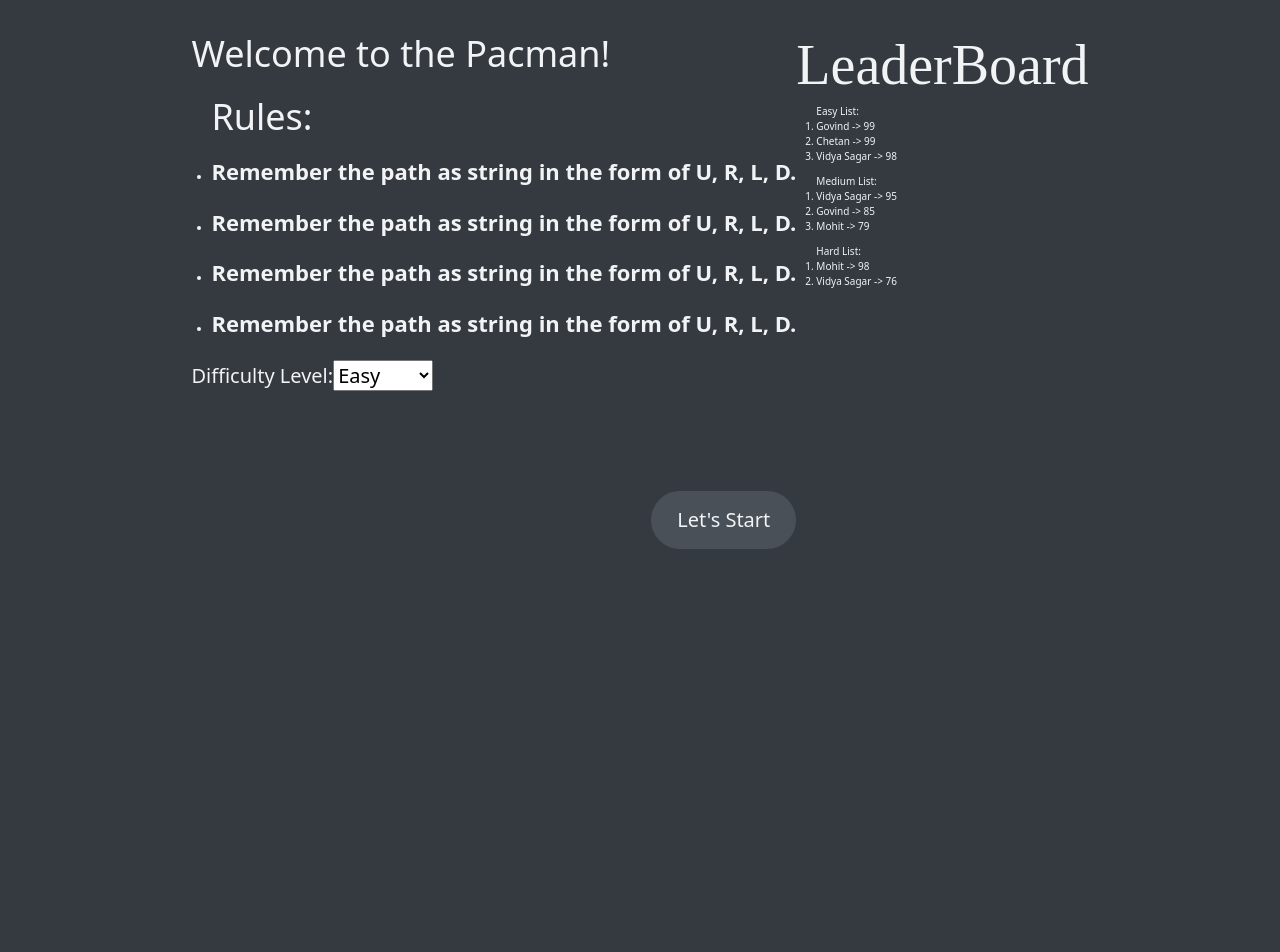
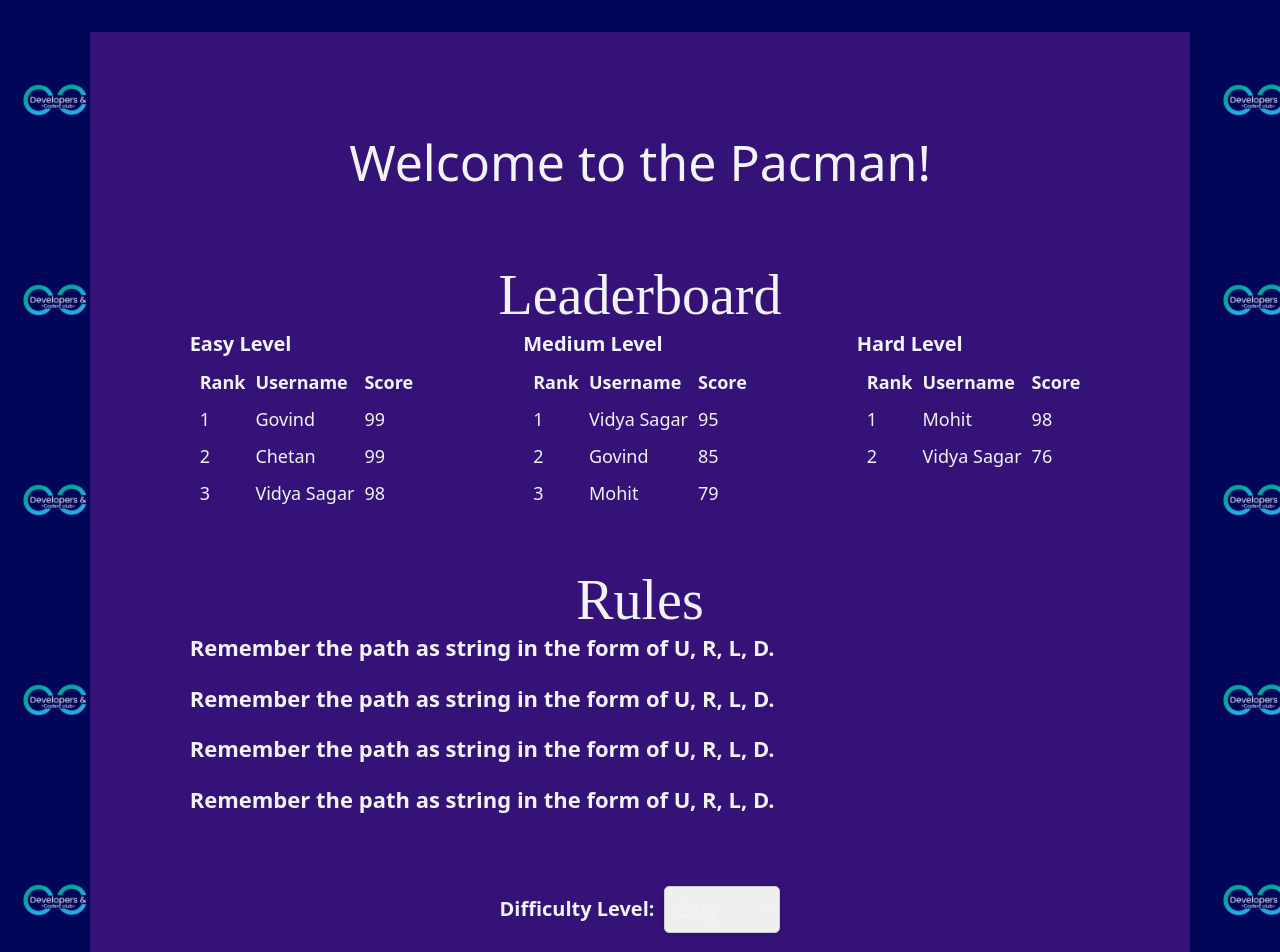
Before and after one commit to oohomohit/Pacman, a React (Vite) app in the folder Frontend/: page /start in a window 1280 px wide. Shown: the top 952 px of the page. Before the commit the page ends 800 px from the top, so only its background shows below. Built offline with nearby package versions, Linux system fonts and the light colour scheme.

Commit message:
style updated

```diff
--- a/Frontend/package.json
+++ b/Frontend/package.json
@@ -26,6 +26,7 @@
     "eslint-plugin-react": "^7.33.2",
     "eslint-plugin-react-hooks": "^4.6.0",
     "eslint-plugin-react-refresh": "^0.4.5",
+    "tailwindcss": "^3.4.3",
     "vite": "^5.1.0",
     "vite-plugin-eslint": "^1.8.1"
   }
--- a/Frontend/pages/LoginPage.jsx
+++ b/Frontend/pages/LoginPage.jsx
@@ -12,28 +12,29 @@ function LoginPage() {
   }
 
   return (
-    <section className="vh-100 w-100" style={{ backgroundColor: "yellow" }}>
-      <div className="container py-5 h-100">
-        <div className="row d-flex justify-content-center align-items-center h-100">
-          <div className="col">
+    <section className="vh-100 w-100  " >
+      <div className="container py-5 h-100 ">
+        <div className="  row d-flex justify-content-center align-items-center h-100 ">
+          <div className="col ">
             <div
               className="card"
               style={{
                 borderRadius: "1rem",
                 maxWidth: "800px",
                 margin: "0 auto",
+                backgroundColor:"#f5bb2a",
               }}
             >
               <div className="row">
-                <div className="image-icon">
+                <div className="loginPage-imageIcon">
                   <img
                     src="https://tse3.mm.bing.net/th?id=OIP.v0A2yxPF5gTfSA7l_gKcDgHaF7&pid=Api&P=0&h=180"
                     alt="pacmanimage"
                     // className="img-fluid"
-                    style={{ borderRadius: "1rem 0 0 1rem" }}
+                    style={{ borderRadius: "1rem" }}
                   />
                 </div>
-                <div className="col-md-6 col-lg-7 d-flex align-items-center">
+                <div className="w-100  col-md-6 col-lg-7 d-flex align-items-center  ">
                   <div className="card-body p-4 p-lg-5 text-black">
                     <form>
                       <div className="d-flex align-items-center mb-3 pb-1">
@@ -44,12 +45,53 @@ function LoginPage() {
                       </div>
 
                       <h5
-                        className="fw-normal mb-3 pb-3"
-                        style={{ letterSpacing: "1px" }}
+                        // className="fw-normal mb-3 pb-3"
+                        className=" w-full text-center"
+                        style={{ fontSize: "2.5rem"}}
+
+                        // style={{ letterSpacing: "1px" }}
                       >
-                        <strong>Enter Details to Play Game</strong>
+                        Enter Details to Play Game
+                        {/* <strong className=" flex justify-center item-center" >Enter Details to Play Game</strong> */}
                       </h5>
 
+                      <label className="form-label" htmlFor="form2Example17">
+                        <strong>Username</strong>
+                      </label>
+
+                      <div className="form-outline mb-4">
+                        <input
+                          type="text"
+                          id="form2Example17"
+                          className="form-control form-control-lg "
+                          value={userName}
+                          onChange={(e) =>
+                            setUserName(e.target.value.toUpperCase())
+                          }
+                          placeholder="Your Name"
+                        />
+                      </div>
+
+                      <label className="form-label" htmlFor="form2Example27">
+                        <strong> Enrollment</strong>
+                      </label>
+
+                      <div className="form-outline mb-4">
+                        <input
+                          type="text"
+                          id="form2Example27"
+                          className="form-control form-control-lg"
+                          placeholder="Your Enrollment No."
+                          value={enroll}
+                          onChange={(e) =>
+                            setEnroll(e.target.value.toUpperCase())
+                          }
+                        />
+                      </div>
+
+                      <label className="form-label" htmlFor="form2Example17">
+                        <strong>Phone No.</strong>
+                      </label>
                       <div className="form-outline mb-4">
                         <input
                           type="text"
@@ -57,49 +99,15 @@ function LoginPage() {
                           className="form-control form-control-lg"
                           value={phone}
                           onChange={(e) =>
-                            setUserName(e.target.value.toUpperCase())
+                            setPhone(e.target.value.toUpperCase())
                           }
-                          placeholder="vidya_sagar"
+                          placeholder="xxxxxxxxxx"
                         />
-                        <label className="form-label" htmlFor="form2Example17">
-                          <strong>Username</strong>
-                        </label>
                       </div>
 
-                      <div className="form-outline mb-4">
-                        <input
-                          type="text"
-                          id="form2Example27"
-                          className="form-control form-control-lg"
-                          placeholder="21UCS108"
-                          value={enroll}
-                          onChange={(e) =>
-                            setEnroll(e.target.value.toUpperCase())
-                          }
-                        />
-                        <label className="form-label" htmlFor="form2Example27">
-                          <strong> Enrollment</strong>
-                        </label>
-                      </div>
-                      <div className="form-outline mb-4">
-                        <input
-                          type="text"
-                          id="form2Example17"
-                          className="form-control form-control-lg"
-                          value={userName}
-                          onChange={(e) =>
-                            setPhone(e.target.value.toUpperCase())
-                          }
-                          placeholder="6201427621"
-                        />
-                        <label className="form-label" htmlFor="form2Example17">
-                          <strong>Phone No.</strong>
-                        </label>
-                      </div>
-
-                      <div className="pt-1 mb-4">
+                      <div className="buttonDiv ">
                         <button
-                          className="btn btn-dark btn-lg btn-block"
+                          className="btn  btn-dark btn-lg btn-block"
                           type="submit"
                           onClick={handleClick}
                         >
--- a/Frontend/pages/StartScreen.jsx
+++ b/Frontend/pages/StartScreen.jsx
@@ -1,53 +1,16 @@
 import Rules from "../src/components/Rules";
-import { useGame } from "../src/contexts/GameContext";
 import LeaderBoard from "../src/components/LeaderBoard";
-import { useNavigate } from "react-router-dom";
+import { DifficultyLevel } from "../src/components/DifficultyLevel";
 
 function StartScreen() {
-  const { difficulty, setMazeSize, MazeInput, setCurrentMaze, setStatus } =
-    useGame();
-  const navigate = useNavigate();
-  function handleDifficultyLevel(e) {
-    setMazeSize(Number(e.target.value));
-  }
-  function handleClick() {
-    const V = MazeInput();
-    setCurrentMaze(V);
-    setStatus("active");
-    navigate("/mazepage");
-  }
 
   return (
-    <div className="d-flex flex-row justify-content-between">
-      <div>
-        <h2>Welcome to the Pacman!</h2>
+    <div style={{background : "#341278" , padding : "100px"}}>
+      <div style={{display: "flex", flexDirection: "column", alignItems : "center", gap : "50px"}}>
+        <h2 style={{fontSize : "5rem"}}>Welcome to the Pacman!</h2>
+        <LeaderBoard />
         <Rules />
-        <div>
-          <label htmlFor="difficulty" style={{ fontSize: "20px" }}>
-            Difficulty Level:
-          </label>
-          <select
-            id="difficulty"
-            style={{ fontSize: "20px" }}
-            value={difficulty}
-            onChange={handleDifficultyLevel}
-          >
-            <option value="5">Easy</option>
-            <option value="7">Medium</option>
-            <option value="9">Hard</option>
-          </select>
-        </div>
-
-        <button
-          className="btn btn-ui"
-          style={{ marginTop: "100px" }}
-          onClick={handleClick}
-        >
-          Let's Start
-        </button>
-      </div>
-      <div>
-        <LeaderBoard />
+        <DifficultyLevel/>
       </div>
     </div>
   );
--- a/Frontend/src/App.css
+++ b/Frontend/src/App.css
@@ -3,6 +3,7 @@
   margin: 0 auto;
   padding: 2rem;
   text-align: center;
+
 }
 
 .logo {
@@ -40,3 +41,7 @@
 .read-the-docs {
   color: #888;
 } */
+
+@tailwind base;
+@tailwind components;
+@tailwind utilities;
--- /dev/null
+++ b/Frontend/src/components/DifficultyLevel.jsx
@@ -0,0 +1,56 @@
+// import { useGame } from "../src/contexts/GameContext";
+import { useNavigate } from "react-router-dom";
+import { useGame } from "../contexts/GameContext";
+
+export const DifficultyLevel = () => {
+  const { difficulty, setMazeSize, MazeInput, setCurrentMaze, setStatus } =
+    useGame();
+  const navigate = useNavigate();
+  function handleDifficultyLevel(e) {
+    setMazeSize(Number(e.target.value));
+  }
+  function handleClick() {
+    const V = MazeInput();
+    setCurrentMaze(V);
+    setStatus("active");
+    navigate("/mazepage");
+  }
+
+  return (
+    <>
+      <div style={{ display: "flex", alignItems: "center", gap: "10px" }}>
+        <label
+          htmlFor="difficulty"
+          style={{ fontSize: "20px", fontWeight: "bold" }}
+        >
+          Difficulty Level:
+        </label>
+        <select
+          id="difficulty"
+          style={{
+            fontSize: "20px",
+            padding: "8px",
+            borderRadius: "5px",
+            border: "1px solid #ccc",
+            outline: "none",
+            boxShadow: "0 2px 4px rgba(0, 0, 0, 0.1)",
+          }}
+          value={difficulty}
+          onChange={handleDifficultyLevel}
+        >
+          <option value="5">Easy</option>
+          <option value="7">Medium</option>
+          <option value="9">Hard</option>
+        </select>
+      </div>
+
+      <button
+        className="btn btn-ui"
+        // style={{ marginTop: "10px" }}
+        onClick={handleClick}
+      >
+        Let's Start
+      </button>
+    </>
+  );
+};
--- a/Frontend/src/components/LeaderBoard.jsx
+++ b/Frontend/src/components/LeaderBoard.jsx
@@ -65,33 +65,75 @@ function LeaderBoard() {
   });
 
   return (
-    <>
-      <h1>LeaderBoard</h1>
-      <div>
-        <ol>
-          Easy List:
-          {EasyDummydata.slice(0, 3).map((obj, idx) => {
-            return <li>{`${obj.username} -> ${obj.score}`}</li>;
-          })}
-        </ol>
-      </div>
-      <div>
-        <ol>
-          Medium List:
-          {MediumDummydata.slice(0, 3).map((obj, idx) => {
-            return <li>{`${obj.username} -> ${obj.score}`}</li>;
-          })}
-        </ol>
-      </div>
-      <div>
-        <ol>
-          Hard List:
-          {HardDummydata.slice(0, 3).map((obj, idx) => {
-            return <li>{`${obj.username} -> ${obj.score}`}</li>;
-          })}
-        </ol>
-      </div>
-    </>
+    <div>
+      <h1 style={{width : "100%", display: "flex", justifyContent: "center"}}>Leaderboard</h1>
+      <div style={{ display: "flex", gap: "100px" }}>
+  <div >
+    <div style={{fontSize : "2rem", fontWeight : "bold"}}>Easy Level</div>
+    <table style={{ borderCollapse: "separate", borderSpacing: "10px" }}>
+      <thead>
+        <tr>
+          <th>Rank</th>
+          <th>Username</th>
+          <th>Score</th>
+        </tr>
+      </thead>
+      <tbody>
+        {EasyDummydata.slice(0, 3).map((obj, idx) => (
+          <tr key={idx}>
+            <td>{idx + 1}</td>
+            <td>{obj.username}</td>
+            <td>{obj.score}</td>
+          </tr>
+        ))}
+      </tbody>
+    </table>
+  </div>
+  <div >
+    <div style={{fontSize : "2rem", fontWeight : "bold"}}>Medium Level</div>
+    <table style={{ borderCollapse: "separate", borderSpacing: "10px" }}>
+      <thead>
+        <tr>
+          <th>Rank</th>
+          <th>Username</th>
+          <th>Score</th>
+        </tr>
+      </thead>
+      <tbody>
+        {MediumDummydata.slice(0, 3).map((obj, idx) => (
+          <tr key={idx}>
+            <td>{idx + 1}</td>
+            <td>{obj.username}</td>
+            <td>{obj.score}</td>
+          </tr>
+        ))}
+      </tbody>
+    </table>
+  </div>
+  <div >
+    <div style={{fontSize : "2rem", fontWeight : "bold"}}>Hard Level</div>
+    <table style={{ borderCollapse: "separate", borderSpacing: "10px" }}>
+      <thead>
+        <tr>
+          <th>Rank</th>
+          <th>Username</th>
+          <th>Score</th>
+        </tr>
+      </thead>
+      <tbody>
+        {HardDummydata.slice(0, 3).map((obj, idx) => (
+          <tr key={idx}>
+            <td>{idx + 1}</td>
+            <td>{obj.username}</td>
+            <td>{obj.score}</td>
+          </tr>
+        ))}
+      </tbody>
+    </table>
+  </div>
+</div>
+
+    </div>
   );
 }
 
--- a/Frontend/src/components/Rules.jsx
+++ b/Frontend/src/components/Rules.jsx
@@ -1,8 +1,8 @@
 function Rules() {
   return (
-    <div>
+    <div style={{width : "100%"}}>
+        <h1 style={{width : "100%", display: "flex", justifyContent: "center"}}>Rules</h1>
       <ul>
-        <h2>Rules:</h2>
         <li>
           <h4>Remember the path as string in the form of U, R, L, D.</h4>
         </li>
--- a/Frontend/src/index.css
+++ b/Frontend/src/index.css
@@ -6,7 +6,14 @@
 
   --color-theme: #1098ad;
   --color-accent: #ffa94d;
+  --color-font-color: white;
+
+
 }
+
+@tailwind base;
+@tailwind components;
+@tailwind utilities;
 
 @import url("https://fonts.googleapis.com/css2?family=Codystar&display=swap");
 
@@ -14,6 +21,7 @@
   margin: 0;
   padding: 0;
   box-sizing: border-box;
+  /* background-color: #010658; */
 }
 
 html {
@@ -25,8 +33,16 @@ html {
 body {
   min-height: 100vh;
   color: var(--color-light);
-  background-color: var(--color-darkest);
+  /* background-color: var(--color-darkest); */
+    /* background-color: #010658; */
+
   padding: 3.2rem;
+  background: #010658;
+  background-image: url('../public/dcc.png');
+  background-repeat: repeat;
+  background-size: 200px;
+  /* transform: rotate(-45deg); */
+  font-size: large;
 }
 
 .app {
@@ -126,18 +142,20 @@ progress {
 .btn {
   display: block;
   font-family: inherit;
-  color: inherit;
+  color: white;
   font-size: 2rem;
   border: 2px solid var(--color-dark);
-  background-color: var(--color-dark);
+  /* background-color: var(--color-dark); */
+  background-color: #b42621;
   padding: 1.2rem 2.4rem;
   cursor: pointer;
-  border-radius: 100px;
+  border-radius: 1.5rem;
   transition: 0.3s;
+  border: none;
 }
 
 .btn:not([disabled]):hover {
-  background-color: var(--color-darkest);
+  background-color: green;
 }
 
 .btn-option:not([disabled]):hover {
@@ -149,7 +167,7 @@ progress {
 }
 
 .btn-ui {
-  float: right;
+  /* float: right; */
 }
 
 .options {
@@ -217,9 +235,14 @@ progress {
   float: left;
   font-size: 1.8rem;
   color: var(--color-medium);
+  background-color: var(--color-dark);
+  display: flex;
+  justify-content: center;
+  font-size: larger;
+  width: 150px;
   border: 2px solid var(--color-dark);
   padding: 1.35rem 2.8rem;
-  border-radius: 100px;
+  border-radius: 10px;
 }
 
 /* CREDIT: https://dev.to/afif/i-made-100-css-loaders-for-your-next-project-4eje */
@@ -231,7 +254,7 @@ progress {
     radial-gradient(circle closest-side, currentColor 90%, #0000) 100% 50%;
   background-size: calc(100% / 3) 12px;
   background-repeat: no-repeat;
-  animation: loader 1s infinite linear;
+  an-tion: loader 1s infinite linear;
 }
 
 @keyframes loader {
@@ -268,3 +291,22 @@ progress {
   font-size: inherit;
   padding: 0.8rem;
 }
+
+.loginPage-imageIcon {
+  display: flex;
+  align-items: center;
+  justify-content: center;
+  margin-top:2rem;
+}
+.form-label{
+  color:black;
+  margin-left: 5px;
+}
+
+.buttonDiv{
+  display: flex;
+  justify-content: center;
+  margin-top: 2rem;
+
+
+}
--- /dev/null
+++ b/Frontend/tailwind.config.js
@@ -0,0 +1,8 @@
+/** @type {import('tailwindcss').Config} */
+export default {
+  content: ["./**/*.{html,js,jsx}"],
+  theme: {
+    extend: {},
+  },
+  plugins: [],
+}
```
Also changed, not shown: Frontend/pages/MazePage.jsx (+17 -3 lines), Frontend/src/components/Maze.jsx (+18 -4 lines), Frontend/public/dcc.png (added), 1 other file (tests, documents, lock files or other folders).
